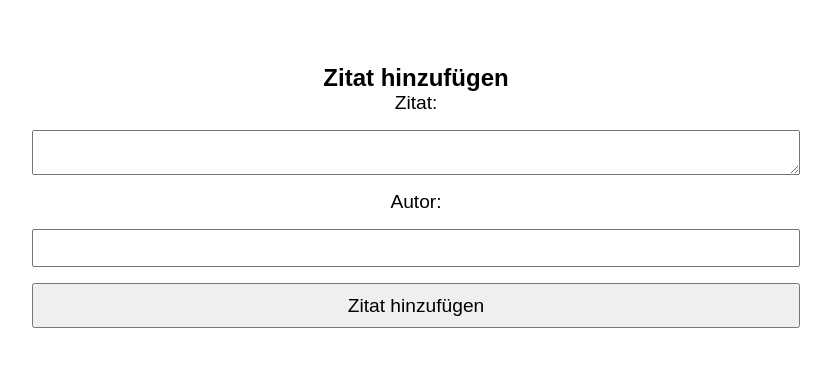
After one commit to aheeb/Fehr_Informatikprojekt, a PHP site: page /addzitat.html in a window 1280 px wide. The commit adds this page. Shown: the top 367 px of the page, without its empty margins (224-1055 px from the left). Run offline with PHP 8.4, Linux system fonts and the light colour scheme; data that the repository does not hold is empty.

Commit message:
V1 + Eingabemaske

```diff
--- /dev/null
+++ b/addzitat.html
@@ -0,0 +1,27 @@
+<!DOCTYPE html>
+<html lang="en">
+<head>
+    <meta charset="UTF-8">
+    <meta http-equiv="X-UA-Compatible" content="IE=edge">
+    <meta name="viewport" content="width=device-width, initial-scale=1.0">
+    <script src="script.js"></script>
+    <link rel="stylesheet" href="style.css">
+    <title>Document</title>
+</head>
+<body>
+    <div class="form-container">
+        <h2>Zitat hinzufügen</h2>
+        <form id="quote-form">
+            <label for="new-quote">Zitat:</label>
+            <textarea id="new-quote" required></textarea>
+
+            <label for="new-author">Autor:</label>
+            <input type="text" id="new-author" required>
+
+            <button type="submit">Zitat hinzufügen</button>
+        </form>
+        <p id="form-message"></p>
+    </div>
+
+</body>
+</html>
--- a/index.html
+++ b/index.html
@@ -6,8 +6,9 @@
     <link rel="stylesheet" href="style.css">
 </head>
 <body>
+
     <div>
-    <p id="quote"></p>
+    <a href="addzitat.html"><p id="quote"></p></a>
     <p id="author"></p>
     </div>
 </body>
--- a/script.js
+++ b/script.js
@@ -37,4 +37,42 @@ function getNewQuote() {
   }
 
   document.addEventListener("DOMContentLoaded", getNewQuote);
-  setInterval(getNewQuote, 7000);
+  function initForm() {
+    document.getElementById("quote-form").addEventListener("submit", (e) => {
+        e.preventDefault();
+
+    const newQuote = document.getElementById("new-quote").value;
+    const newAuthor = document.getElementById("new-author").value;
+    const formMessage = document.getElementById("form-message");
+
+    const formData = new FormData();
+    formData.append("quote", newQuote);
+    formData.append("author", newAuthor);
+
+    fetch("add_quote.php", {
+        method: "POST",
+        body: formData,
+    })
+        .then((response) => response.text())
+        .then((result) => {
+            if (result === "1") {
+                formMessage.innerText = "Zitat erfolgreich hinzugefügt!";
+                document.getElementById("new-quote").value = "";
+                document.getElementById("new-author").value = "";
+            } else {
+                formMessage.innerText = "Fehler beim Hinzufügen des Zitats.";
+            }
+        })
+        .catch((error) => {
+            console.error("Error:", error);
+            formMessage.innerText = "Fehler beim Hinzufügen des Zitats.";
+        });
+    });
+}
+
+document.addEventListener("DOMContentLoaded", () => {
+    getNewQuote();
+    initForm();
+});
+
+setInterval(getNewQuote, 7000);
--- a/style.css
+++ b/style.css
@@ -7,7 +7,10 @@
     font-size: 1.5em;
     font-weight: bold;
 }
-
+a{
+    text-decoration: none;
+    color: black;
+}
 div{
     text-align: center;
     margin-top: 20%;
@@ -41,3 +44,34 @@ body{
       opacity: 0;
     }
   }
+  .form-container {
+    width: 60%;
+    margin: 0 auto;
+    margin-top: 5%;
+}
+
+form {
+    display: flex;
+    flex-direction: column;
+    gap: 1rem;
+}
+
+label {
+    font-size: 1.2em;
+}
+
+textarea, input {
+    padding: 0.5em;
+    font-size: 1em;
+}
+
+button {
+    padding: 0.5em 1em;
+    font-size: 1.2em;
+    cursor: pointer;
+}
+
+#form-message {
+    margin-top: 1rem;
+    font-size: 1.2em;
+}
```
Also changed, not shown: add_quote.php (added, +48 -0 lines), dalle.js (added, +7 -0 lines).
